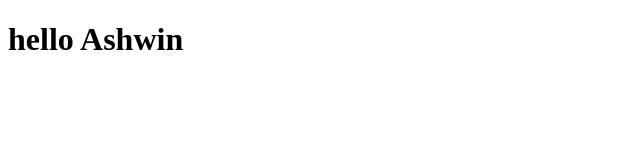
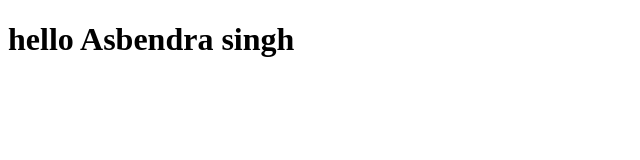
Before and after one commit to Asbendra8707/Shiv, a plain HTML site: page index.html in a window 1280 px wide. Shown: the whole page, without its empty margins (0-640 px from the left). Drawn offline with Linux system fonts and the light colour scheme.

Commit message:
second change

```diff
--- a/index.html
+++ b/index.html
@@ -6,6 +6,6 @@
     <title>Document</title>
 </head>
 <body>
-    <h1>hello Ashwin</h1>
+    <h1>hello Asbendra singh</h1>
 </body>
 </html>
```
